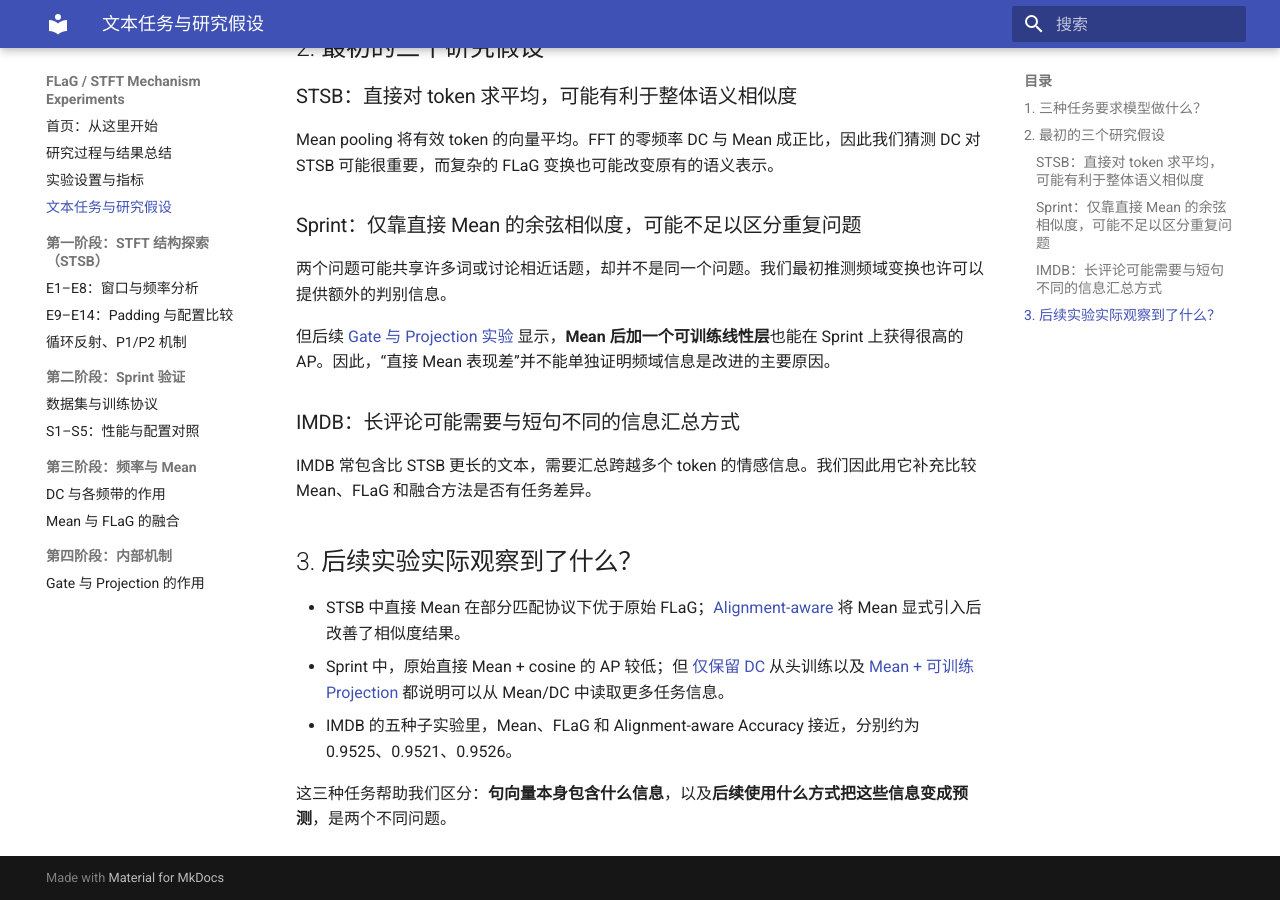
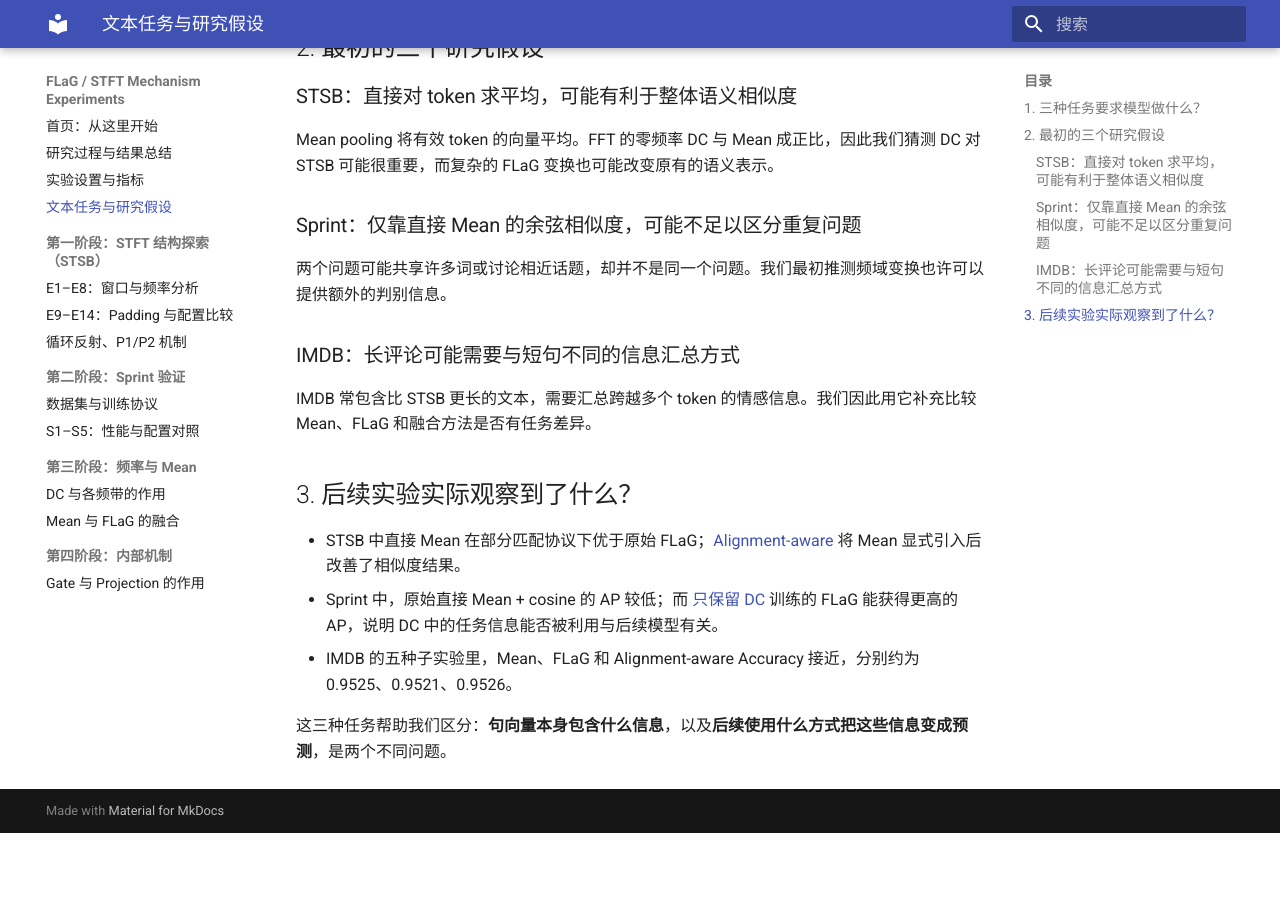
Before and after one commit to lumoswwr/FLaG-STFT-Notes, an MkDocs documentation site: the page built from docs/MTEB.md, in a window 1280 px wide and 900 px high, scrolled down 666 px. Built offline with MkDocs 1.6.1 and Material for MkDocs 9.7.7, drawn with Linux system fonts in a browser that asks for light colours; after the commit the page ends 1499 px from its top, so only the background shows below that.

Commit message:
Remove fourth-stage research references and keep earlier experimental record

```diff
--- a/docs/MTEB.md
+++ b/docs/MTEB.md
@@ -23,7 +23,6 @@ Mean pooling 将有效 token 的向量平均。FFT 的零频率 DC 与 Mean 成
 
 两个问题可能共享许多词或讨论相近话题，却并不是同一个问题。我们最初推测频域变换也许可以提供额外的判别信息。
 
-但后续 [Gate 与 Projection 实验](flag-gate-projection.md) 显示，**Mean 后加一个可训练线性层**也能在 Sprint 上获得很高的 AP。因此，“直接 Mean 表现差”并不能单独证明频域信息是改进的主要原因。
 
 ### IMDB：长评论可能需要与短句不同的信息汇总方式
 
@@ -32,7 +31,7 @@ IMDB 常包含比 STSB 更长的文本，需要汇总跨越多个 token 的情
 ## 3. 后续实验实际观察到了什么？
 
 - STSB 中直接 Mean 在部分匹配协议下优于原始 FLaG；[Alignment-aware](mean-compatible-flag.md) 将 Mean 显式引入后改善了相似度结果。
-- Sprint 中，原始直接 Mean + cosine 的 AP 较低；但 [仅保留 DC](dc-frequency.md) 从头训练以及 [Mean + 可训练 Projection](flag-gate-projection.md) 都说明可以从 Mean/DC 中读取更多任务信息。
+- Sprint 中，原始直接 Mean + cosine 的 AP 较低；而 [只保留 DC](dc-frequency.md) 训练的 FLaG 能获得更高的 AP，说明 DC 中的任务信息能否被利用与后续模型有关。
 - IMDB 的五种子实验里，Mean、FLaG 和 Alignment-aware Accuracy 接近，分别约为 0.9525、0.9521、0.9526。
 
 这三种任务帮助我们区分：**句向量本身包含什么信息**，以及**后续使用什么方式把这些信息变成预测**，是两个不同问题。
```
